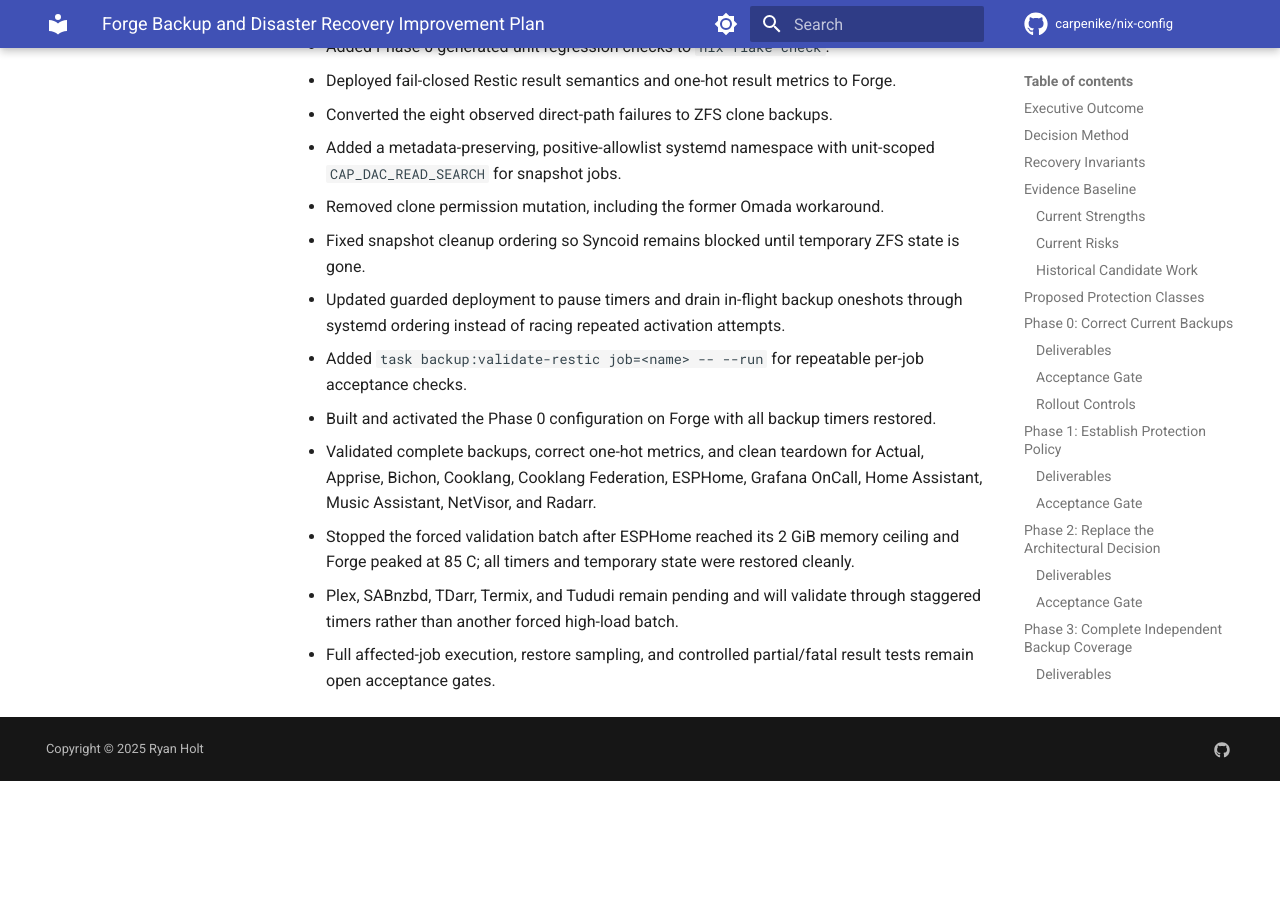
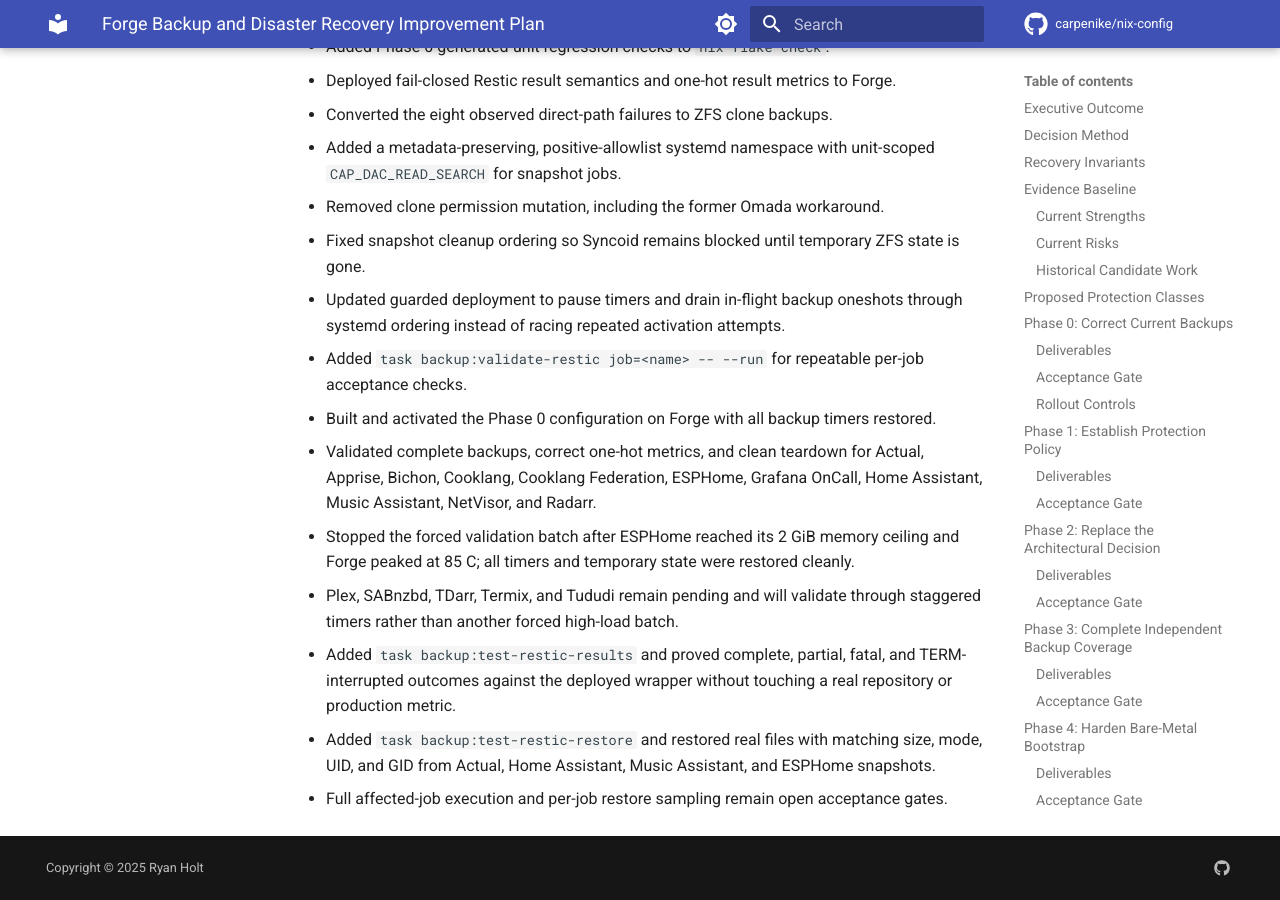
Before and after one commit to carpenike/nix-config, an MkDocs documentation site: the page built from docs/analysis/forge-backup-recovery-improvement-plan.md, in a window 1280 px wide and 900 px high, scrolled down 12319 px. Built offline with MkDocs 1.6.1 and Material for MkDocs 9.7.7, drawn with Linux system fonts in a browser that asks for light colours; comment, search, counter and statistics services are not loaded; before the commit the page ends 13100 px from its top, so only the background shows below that.

Commit message:
test(forge): add restic recovery smoke tests

```diff
--- a/docs/analysis/forge-backup-recovery-improvement-plan.md
+++ b/docs/analysis/forge-backup-recovery-improvement-plan.md
@@ -115,7 +115,7 @@
 - [ ] Run the 16 affected jobs and then the complete expected job set.
 - [ ] Keep incomplete snapshots until clean replacements exist, then expire them deliberately.
 - [x] Add generated-unit regression checks for result handling, capability confinement, credentials, and cleanup ordering.
-- [ ] Add executable mocked tests for exit codes 0, 3, fatal nonzero, and interruption.
+- [x] Add executable mocked tests for exit codes 0, 3, fatal nonzero, and interruption.
 
 ### Acceptance Gate
 
@@ -383,4 +383,6 @@
 - Validated complete backups, correct one-hot metrics, and clean teardown for Actual, Apprise, Bichon, Cooklang, Cooklang Federation, ESPHome, Grafana OnCall, Home Assistant, Music Assistant, NetVisor, and Radarr.
 - Stopped the forced validation batch after ESPHome reached its 2 GiB memory ceiling and Forge peaked at 85 C; all timers and temporary state were restored cleanly.
 - Plex, SABnzbd, TDarr, Termix, and Tududi remain pending and will validate through staggered timers rather than another forced high-load batch.
-- Full affected-job execution, restore sampling, and controlled partial/fatal result tests remain open acceptance gates.
+- Added `task backup:test-restic-results` and proved complete, partial, fatal, and TERM-interrupted outcomes against the deployed wrapper without touching a real repository or production metric.
+- Added `task backup:test-restic-restore` and restored real files with matching size, mode, UID, and GID from Actual, Home Assistant, Music Assistant, and ESPHome snapshots.
+- Full affected-job execution and per-job restore sampling remain open acceptance gates.
```
Also changed, not shown: 3 other files.
